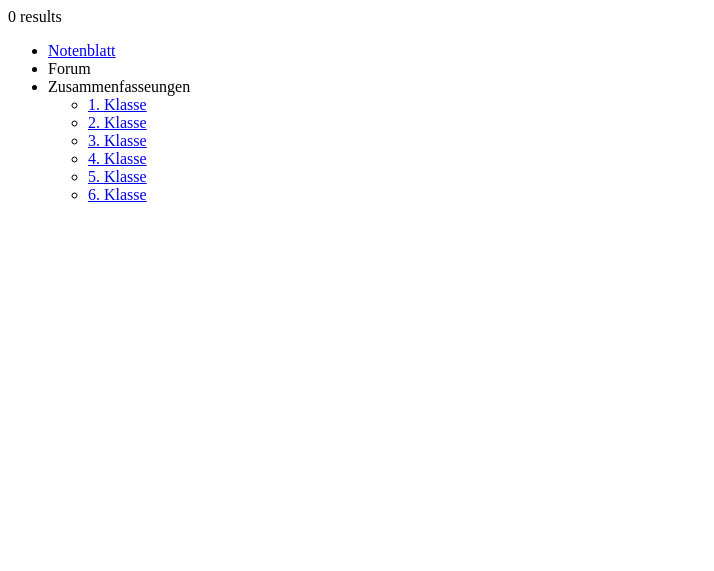
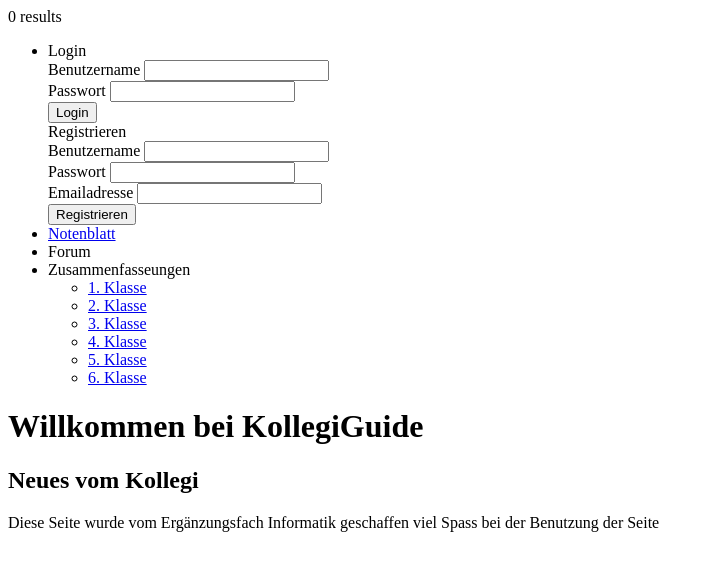
Before and after one commit to hladina/EF-Website, a PHP site: page /Mainpage.php in a window 1280 px wide. Shown: the top 571 px of the page, without its empty margins (0-714 px from the left). Run offline with PHP 8.4, Linux system fonts and the light colour scheme; data that the repository does not hold is empty.

Commit message:
main Page "Login" and "Registration" form

```diff
--- a/Mainpage.php
+++ b/Mainpage.php
@@ -35,6 +35,21 @@ else {
 ?>
     <ul>
         <li>
+            Login
+            <form method="get" action="<?php echo htmlspecialchars($_SERVER["PHP_SELF"]);?>">
+               Benutzername <input type="text" name="username"><br>
+                Passwort <input type="password" name="password"><br>
+                <input type="submit" name="login" value="Login"><br>
+            </form>
+            Registrieren
+            <form method="get" action="<?php echo htmlspecialchars($_SERVER["PHP_SELF"])?>">
+                Benutzername <input type="text" name="username"><br>
+                Passwort <input type="password" name="password"><br>
+                Emailadresse <input type="email" name="email" ><br>
+                <input type="submit" name="register" value="Registrieren">
+            </form>
+        </li>
+        <li>
             <a href="#">Notenblatt</a>
         </li>
         <li>Forum
@@ -66,5 +81,10 @@ else {
             </ul>
         </li>
     </ul>
+<h1>Willkommen bei KollegiGuide</h1>
+<div id="news">
+    <h2>Neues vom Kollegi</h2>
+    <p>Diese Seite wurde vom Ergänzungsfach Informatik geschaffen viel Spass bei der Benutzung der Seite</p>
+</div>
 </body>
 </html>
```
